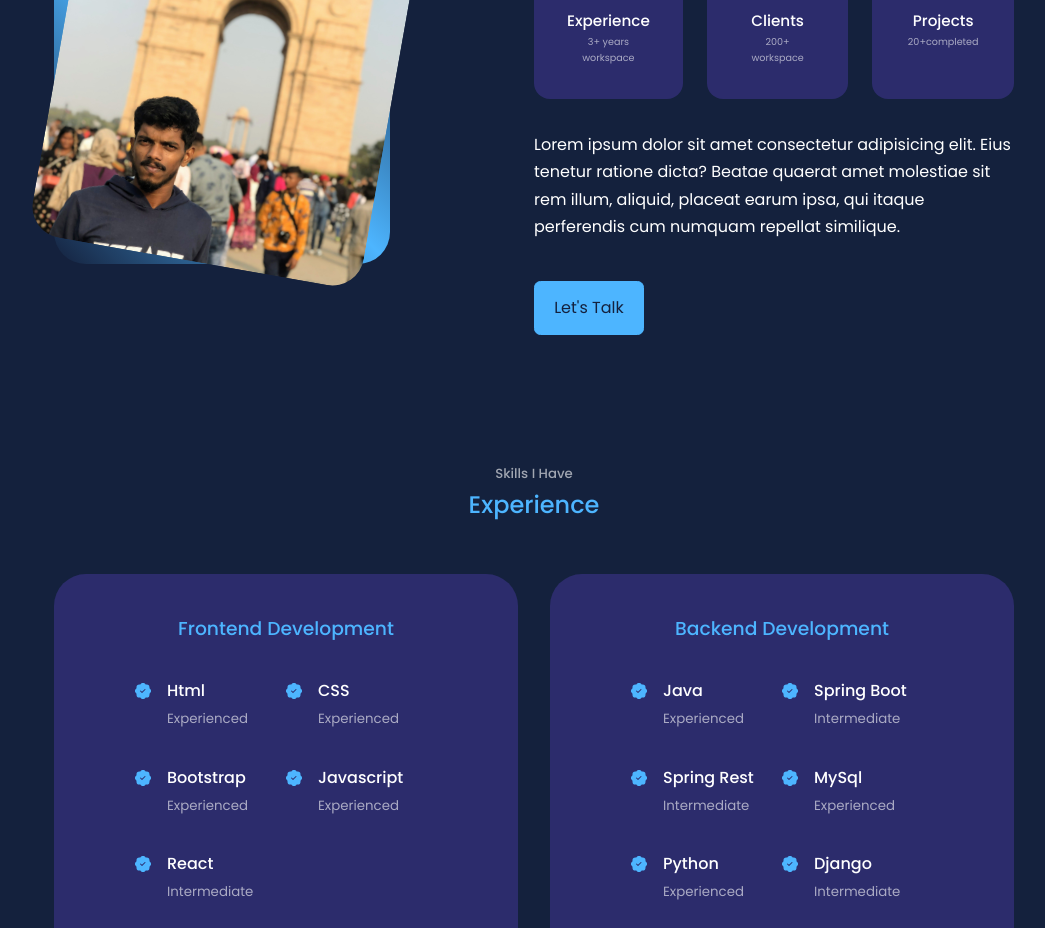
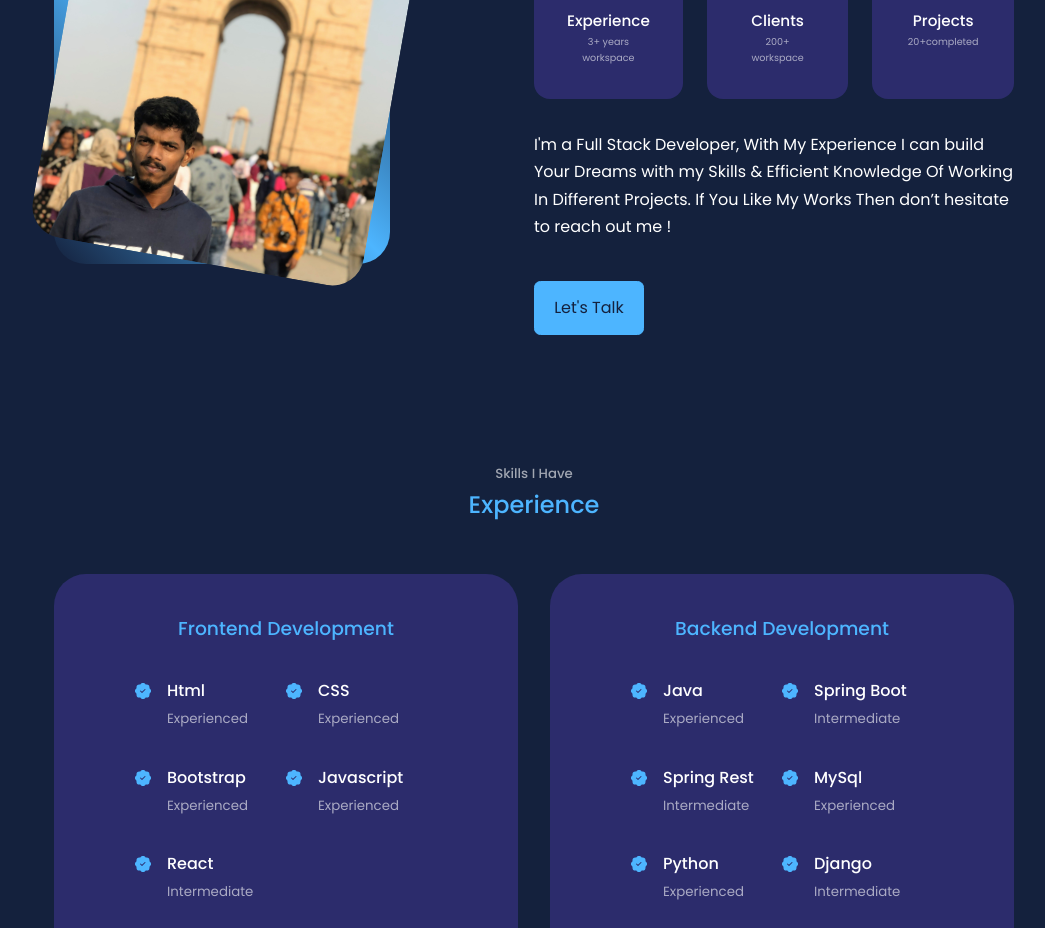
Before and after one commit to mohamedfazilk/React-Portfolio, a React (Create React App) app: page / in a window 1280 px wide. Shown: the part 1160-2088 px from the top of the page, without its empty margins (106-1151 px from the left). Built offline with nearby package versions, Linux system fonts and the light colour scheme.

Commit message:
place the paragraph in about me section

```diff
--- a/src/components/about/About.jsx
+++ b/src/components/about/About.jsx
@@ -39,10 +39,10 @@ const about = () => {
             </article>
           </div>
 
-          <p>Lorem ipsum dolor sit amet consectetur adipisicing elit.
-              Eius tenetur ratione dicta? Beatae quaerat amet molestiae
-               sit rem illum, aliquid, placeat earum ipsa, qui itaque perferendis
-                cum numquam repellat similique.</p>
+          <p>I'm a Full Stack Developer, With My Experience I can build Your Dreams
+            with my Skills & Efficient Knowledge Of Working In Different
+            Projects. If You Like My Works Then don’t hesitate to reach out me !
+            </p>
 
           <a href="#contact" className='btn btn-primary'>Let's Talk</a>
 
--- a/src/components/footer/Footer.jsx
+++ b/src/components/footer/Footer.jsx
@@ -21,7 +21,7 @@ const Footer = () => {
 
         <div className="footer__socials">
           <a href="#"><FaFacebookF/></a>
-          <a href="#"><FiInstagram/></a>
+          <a href="https://instagram.com/fazil_k66"><FiInstagram/></a>
 
         </div>
       </footer>
```
